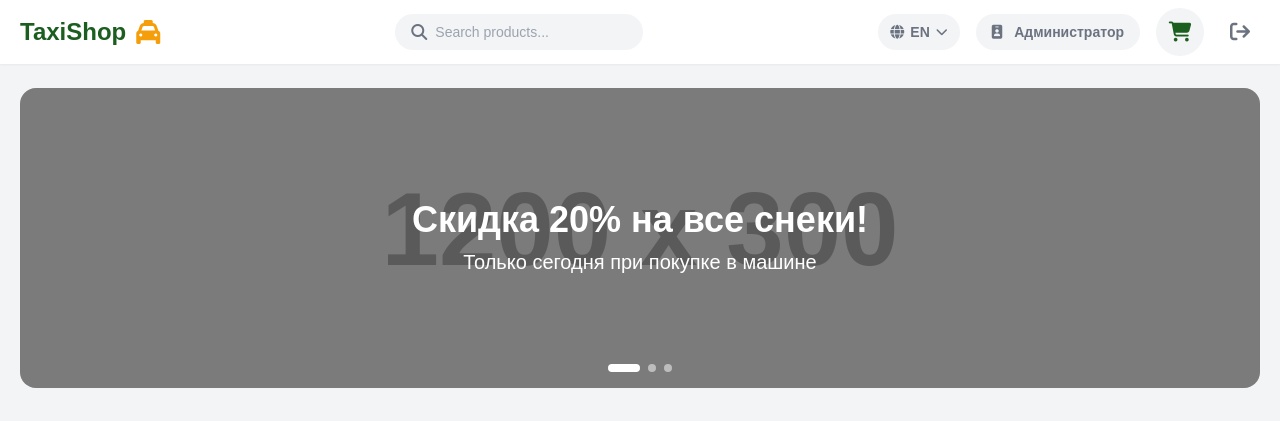
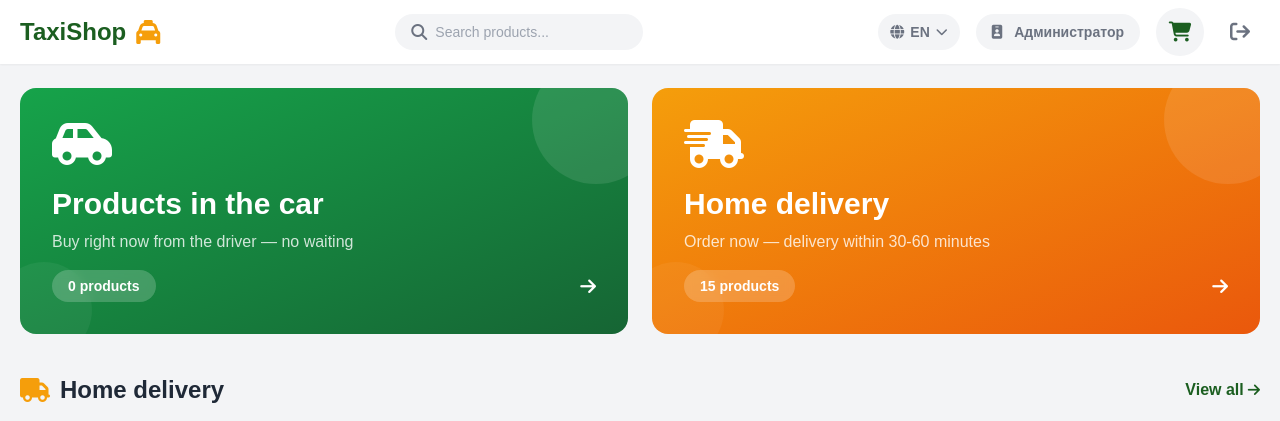
Before and after one commit to AsadbekRahimov/taxishop, a Laravel app: page / in a window 1280 px wide. Shown: the top 421 px of the page. Run offline with Laravel 12, Linux system fonts and the light colour scheme; a user stored in the database is signed in; data comes from the database, SQL or seed files in the repository; grey boxes labelled with a size stand in for pictures from a placeholder-image service; some libraries are stand-ins or nearby versions.

Commit message:
feat: redesign homepage with two main blocks (in-car / delivery)
Replace banner carousel with two prominent category-like blocks at the
top of the homepage: "Products in the car" (pickup) and "Home delivery".
Each block links to a dedicated listing page (/in-car, /delivery) with
sorting and pagination. Add product previews under each block.

https://claude.ai/code/session_01Q5RU5XuJLUhGzN8Gy1J7NU

```diff
--- a/app/Http/Controllers/Shop/HomeController.php
+++ b/app/Http/Controllers/Shop/HomeController.php
@@ -7,36 +7,86 @@ namespace App\Http\Controllers\Shop;
 use App\Http\Controllers\Controller;
 use App\Models\Category;
 use App\Models\Product;
+use Illuminate\Http\Request;
 use Illuminate\View\View;
 
 class HomeController extends Controller
 {
     public function index(): View
     {
+        $driverStock = auth()->user()->driverStock()->with('product')->get();
+        $inStockProductIds = $driverStock->pluck('product_id')->toArray();
+        $inStockCount = count($inStockProductIds);
+
+        $deliveryCount = Product::where('is_active', true)
+            ->whereNotIn('id', $inStockProductIds)
+            ->count();
+
         $categories = Category::whereNull('parent_id')
             ->with('children')
             ->orderBy('sort_order')
             ->get();
 
-        $driverStock = auth()->user()->driverStock()->with('product')->get();
-        $inStockProductIds = $driverStock->pluck('product_id')->toArray();
-
-        $inStockProducts = Product::where('is_active', true)
+        // Preview: 4 products for each section
+        $inStockPreview = Product::where('is_active', true)
             ->whereIn('id', $inStockProductIds)
+            ->take(4)
             ->get();
 
-        $hits = Product::where('is_active', true)
-            ->withCount('orderItems')
-            ->orderByDesc('order_items_count')
-            ->take(8)
+        $deliveryPreview = Product::where('is_active', true)
+            ->whereNotIn('id', $inStockProductIds)
+            ->take(4)
             ->get();
 
         return view('shop.home', compact(
             'categories',
-            'driverStock',
             'inStockProductIds',
-            'inStockProducts',
-            'hits',
+            'inStockCount',
+            'deliveryCount',
+            'inStockPreview',
+            'deliveryPreview',
         ));
     }
+
+    public function inCar(Request $request): View
+    {
+        $driverStock = auth()->user()->driverStock()->with('product')->get();
+        $inStockProductIds = $driverStock->pluck('product_id')->toArray();
+        $sort = $request->get('sort', 'popular');
+
+        $query = Product::where('is_active', true)
+            ->whereIn('id', $inStockProductIds);
+
+        $query = $this->applySort($query, $sort);
+
+        $products = $query->paginate(12)->appends(['sort' => $sort]);
+
+        return view('shop.in-car', compact('products', 'inStockProductIds', 'sort'));
+    }
+
+    public function delivery(Request $request): View
+    {
+        $driverStock = auth()->user()->driverStock()->with('product')->get();
+        $inStockProductIds = $driverStock->pluck('product_id')->toArray();
+        $sort = $request->get('sort', 'popular');
+
+        $query = Product::where('is_active', true)
+            ->whereNotIn('id', $inStockProductIds);
+
+        $query = $this->applySort($query, $sort);
+
+        $products = $query->paginate(12)->appends(['sort' => $sort]);
+
+        return view('shop.delivery', compact('products', 'inStockProductIds', 'sort'));
+    }
+
+    private function applySort($query, string $sort)
+    {
+        return match ($sort) {
+            'price_asc' => $query->orderBy('price'),
+            'price_desc' => $query->orderByDesc('price'),
+            'new' => $query->orderByDesc('created_at'),
+            default => $query->withCount('orderItems')->orderByDesc('order_items_count'),
+        };
+    }
 }
--- a/lang/en/shop.php
+++ b/lang/en/shop.php
@@ -18,6 +18,17 @@ return [
     'categories' => 'Categories',
     'products_count' => ':count products',
     'in_car' => 'In the car',
+    'in_car_title' => 'Products in the car',
+    'in_car_subtitle' => 'Buy right now from the driver — no waiting',
+    'in_car_page_desc' => 'These products are available in the car — you can buy them right now from the driver.',
+    'in_car_empty' => 'No products in the car right now',
+    'delivery_title' => 'Home delivery',
+    'delivery_subtitle' => 'Order now — delivery within 30-60 minutes',
+    'delivery_page_desc' => 'These products are available for home delivery. Place an order and the courier will bring it to you.',
+    'delivery_empty' => 'No products available for delivery',
+    'view_all' => 'View all',
+    'browse_delivery' => 'Browse delivery products',
+    'browse_in_car' => 'Browse products in the car',
     'bestsellers' => 'Bestsellers',
     'no_products_yet' => 'No products yet',
 
--- a/resources/views/shop/home.blade.php
+++ b/resources/views/shop/home.blade.php
@@ -3,44 +3,87 @@
 @section('title', __('shop.home'))
 
 @section('content')
-<div x-data="{
-    currentSlide: 0,
-    slides: [
-        { image: 'https://placehold.co/1200x300/1B5E20/FFFFFF?text=Скидка+20%!', title: 'Скидка 20% на все снеки!', subtitle: 'Только сегодня при покупке в машине' },
-        { image: 'https://placehold.co/1200x300/F59E0B/FFFFFF?text=Напитки+2+по+цене+1', title: 'Напитки 2 по цене 1', subtitle: 'При покупке любой еды' },
-        { image: 'https://placehold.co/1200x300/0284C7/FFFFFF?text=Доставка+бесплатно', title: 'Доставка бесплатно', subtitle: 'При заказе от 50 000 сум' }
-    ],
-    autoplayInterval: null,
-    init() { this.startAutoplay(); },
-    startAutoplay() { this.autoplayInterval = setInterval(() => { this.currentSlide = (this.currentSlide + 1) % this.slides.length; }, 5000); },
-    stopAutoplay() { clearInterval(this.autoplayInterval); },
-    goToSlide(index) { this.currentSlide = index; this.stopAutoplay(); this.startAutoplay(); }
-}" @mouseenter="stopAutoplay()" @mouseleave="startAutoplay()">
+<div>
+    {{-- Two Main Blocks: In Car / Delivery --}}
+    <div class="grid grid-cols-2 gap-6 mb-10 fade-in-up">
+        {{-- Block 1: Products in the car --}}
+        <a href="{{ route('products.in-car') }}"
+           class="relative bg-gradient-to-br from-green-600 to-green-800 rounded-2xl p-8 text-white hover:shadow-2xl transition-all hover:scale-[1.02] active:scale-[0.98] overflow-hidden group">
+            <div class="absolute top-0 right-0 w-32 h-32 bg-white/10 rounded-full -translate-y-8 translate-x-8"></div>
+            <div class="absolute bottom-0 left-0 w-24 h-24 bg-white/5 rounded-full translate-y-6 -translate-x-6"></div>
+            <div class="relative z-10">
+                <div class="text-5xl mb-4">
+                    <i class="fa-solid fa-car-side"></i>
+                </div>
+                <h2 class="text-2xl lg:text-3xl font-extrabold mb-2">{{ __('shop.in_car_title') }}</h2>
+                <p class="text-white/80 text-sm lg:text-base mb-4">{{ __('shop.in_car_subtitle') }}</p>
+                <div class="flex items-center gap-2">
+                    <span class="bg-white/20 backdrop-blur-sm text-white text-sm font-bold px-4 py-1.5 rounded-full">
+                        {{ __('shop.products_count', ['count' => $inStockCount]) }}
+                    </span>
+                    <i class="fa-solid fa-arrow-right ml-auto text-lg group-hover:translate-x-1 transition-transform"></i>
+                </div>
+            </div>
+        </a>
 
-    {{-- Banner Slider --}}
-    <div class="relative rounded-2xl overflow-hidden mb-8 fade-in-up">
-        <div class="relative h-[300px]">
-            <template x-for="(slide, index) in slides" :key="index">
-                <div class="absolute inset-0 transition-opacity duration-500"
-                     :class="{ 'opacity-100': currentSlide === index, 'opacity-0': currentSlide !== index }">
-                    <img :src="slide.image" :alt="slide.title" class="w-full h-full object-cover">
-                    <div class="absolute inset-0 bg-black/40 flex items-center justify-center text-white text-center p-8">
-                        <div>
-                            <h2 class="text-4xl font-bold mb-2" x-text="slide.title"></h2>
-                            <p class="text-xl" x-text="slide.subtitle"></p>
-                        </div>
-                    </div>
+        {{-- Block 2: Products for delivery --}}
+        <a href="{{ route('products.delivery') }}"
+           class="relative bg-gradient-to-br from-amber-500 to-orange-600 rounded-2xl p-8 text-white hover:shadow-2xl transition-all hover:scale-[1.02] active:scale-[0.98] overflow-hidden group">
+            <div class="absolute top-0 right-0 w-32 h-32 bg-white/10 rounded-full -translate-y-8 translate-x-8"></div>
+            <div class="absolute bottom-0 left-0 w-24 h-24 bg-white/5 rounded-full translate-y-6 -translate-x-6"></div>
+            <div class="relative z-10">
+                <div class="text-5xl mb-4">
+                    <i class="fa-solid fa-truck-fast"></i>
                 </div>
-            </template>
+                <h2 class="text-2xl lg:text-3xl font-extrabold mb-2">{{ __('shop.delivery_title') }}</h2>
+                <p class="text-white/80 text-sm lg:text-base mb-4">{{ __('shop.delivery_subtitle') }}</p>
+                <div class="flex items-center gap-2">
+                    <span class="bg-white/20 backdrop-blur-sm text-white text-sm font-bold px-4 py-1.5 rounded-full">
+                        {{ __('shop.products_count', ['count' => $deliveryCount]) }}
+                    </span>
+                    <i class="fa-solid fa-arrow-right ml-auto text-lg group-hover:translate-x-1 transition-transform"></i>
+                </div>
+            </div>
+        </a>
+    </div>
+
+    {{-- In-Car Products Preview --}}
+    @if($inStockPreview->isNotEmpty())
+    <section class="mb-10">
+        <div class="flex items-center justify-between mb-5">
+            <h2 class="text-2xl font-extrabold flex items-center gap-2.5">
+                <i class="fa-solid fa-bolt text-green-600"></i> {{ __('shop.in_car_title') }}
+            </h2>
+            <a href="{{ route('products.in-car') }}" class="text-primary font-semibold hover:underline flex items-center gap-1">
+                {{ __('shop.view_all') }} <i class="fa-solid fa-arrow-right text-sm"></i>
+            </a>
         </div>
-        <div class="absolute bottom-4 left-1/2 transform -translate-x-1/2 flex gap-2">
-            <template x-for="(slide, index) in slides" :key="index">
-                <button @click="goToSlide(index)"
-                        class="w-2 h-2 rounded-full transition-all"
-                        :class="currentSlide === index ? 'bg-white w-8' : 'bg-white/50'"></button>
-            </template>
+        <div class="grid grid-cols-2 md:grid-cols-4 gap-4">
+            @foreach($inStockPreview as $product)
+                <x-product-card :product="$product" :inStock="true" />
+            @endforeach
         </div>
-    </div>
+    </section>
+    @endif
+
+    {{-- Delivery Products Preview --}}
+    @if($deliveryPreview->isNotEmpty())
+    <section class="mb-10">
+        <div class="flex items-center justify-between mb-5">
+            <h2 class="text-2xl font-extrabold flex items-center gap-2.5">
+                <i class="fa-solid fa-truck text-amber-500"></i> {{ __('shop.delivery_title') }}
+            </h2>
+            <a href="{{ route('products.delivery') }}" class="text-primary font-semibold hover:underline flex items-center gap-1">
+                {{ __('shop.view_all') }} <i class="fa-solid fa-arrow-right text-sm"></i>
+            </a>
+        </div>
+        <div class="grid grid-cols-2 md:grid-cols-4 gap-4">
+            @foreach($deliveryPreview as $product)
+                <x-product-card :product="$product" :inStock="false" />
+            @endforeach
+        </div>
+    </section>
+    @endif
 
     {{-- Categories --}}
     @if($categories->isNotEmpty())
@@ -81,40 +124,5 @@
         </div>
     </section>
     @endif
-
-    {{-- In-Car Products --}}
-    @if($inStockProducts->isNotEmpty())
-    <section class="mb-8">
-        <h2 class="text-2xl font-extrabold mb-5 flex items-center gap-2.5">
-            <i class="fa-solid fa-bolt text-accent"></i> {{ __('shop.in_car') }}
-        </h2>
-        <div class="relative">
-            <div class="flex gap-4 overflow-x-auto scroll-smooth scrollbar-hide pb-4" style="scroll-snap-type: x mandatory;">
-                @foreach($inStockProducts as $product)
-                    <div class="flex-none w-64" style="scroll-snap-align: start;">
-                        <x-product-card :product="$product" :inStock="true" />
-                    </div>
-                @endforeach
-            </div>
-        </div>
-    </section>
-    @endif
-
-    {{-- Bestsellers --}}
-    <section class="mb-8">
-        <h2 class="text-2xl font-extrabold mb-5 flex items-center gap-2.5">
-            <i class="fa-solid fa-fire text-accent"></i> {{ __('shop.bestsellers') }}
-        </h2>
-        <div class="grid grid-cols-2 md:grid-cols-3 lg:grid-cols-4 gap-4">
-            @forelse($hits as $product)
-                <x-product-card :product="$product" :inStock="in_array($product->id, $inStockProductIds)" />
-            @empty
-                <div class="col-span-full text-center py-12 text-text-muted">
-                    <i class="fa-solid fa-box-open text-4xl mb-3"></i>
-                    <p>{{ __('shop.no_products_yet') }}</p>
-                </div>
-            @endforelse
-        </div>
-    </section>
 </div>
 @endsection
--- a/routes/web.php
+++ b/routes/web.php
@@ -22,6 +22,8 @@ Route::post('/auth/logout', [LoginController::class, 'logout'])->name('logout');
 // Shop (requires authenticated driver)
 Route::middleware(['auth', 'driver'])->group(function () {
     Route::get('/', [HomeController::class, 'index'])->name('home');
+    Route::get('/in-car', [HomeController::class, 'inCar'])->name('products.in-car');
+    Route::get('/delivery', [HomeController::class, 'delivery'])->name('products.delivery');
     Route::get('/category/{slug}', [CategoryController::class, 'show'])->name('category.show');
     Route::get('/product/{slug}', [ProductController::class, 'show'])->name('product.show');
     Route::get('/search', [SearchController::class, 'search'])->name('search');
```
Also changed, not shown: docs/PRD.md (+32 -19 lines), docs/PROJECT_STRUCTURE.md (+8 -2 lines), lang/ru/shop.php (+11 -0 lines), lang/uz/shop.php (+11 -0 lines), resources/views/shop/delivery.blade.php (added, +72 -0 lines), resources/views/shop/in-car.blade.php (added, +72 -0 lines).
